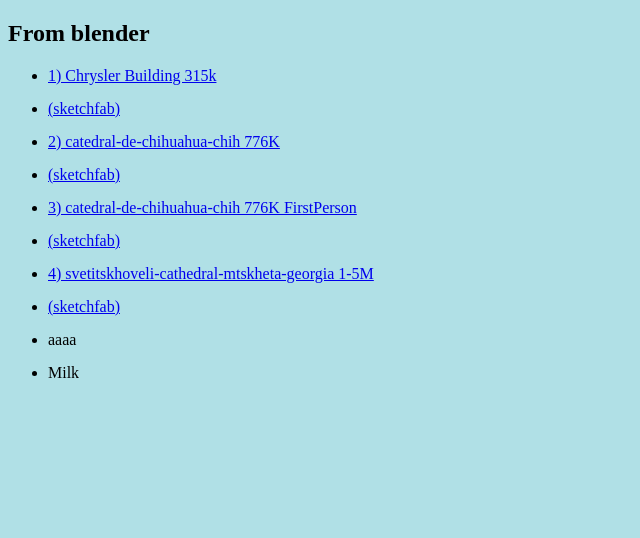
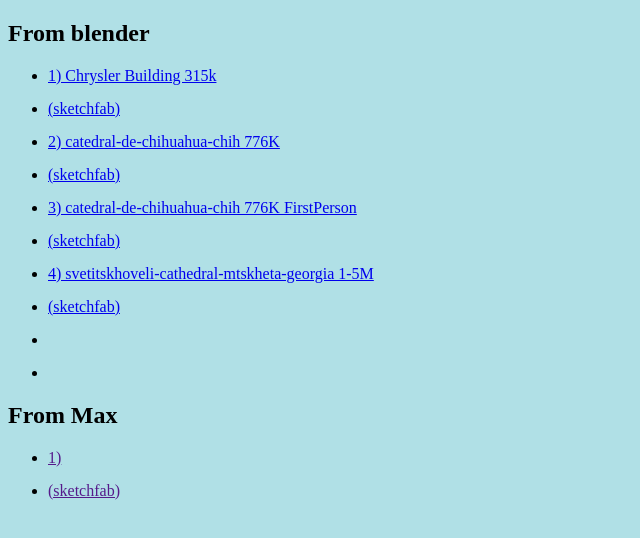
Before and after one commit to MahmoudAshraf-CIS/BlenderVerge3DExport, a website: page index.html in a window 1280 px wide. Shown: the whole page, without its empty margins (0-640 px from the left). Drawn offline with Linux system fonts and the light colour scheme.

Commit message:
Update index.html

```diff
--- a/index.html
+++ b/index.html
@@ -25,33 +25,42 @@
     <h2>From blender</h2>
     <ul>
         <li><a href="Chrysler Building/Chrysler Building.html" target="_blank">1) Chrysler Building 315k</a></li>
-        <li><a href="https://sketchfab.com/3d-models/chrysler-building-6345ce92f01b4e569d6d438f5038414f">(sketchfab)</a>
+        <li><a href="https://sketchfab.com/3d-models/chrysler-building-6345ce92f01b4e569d6d438f5038414f" target="_blank">(sketchfab)</a>
         </li>
 
 
-        <li><a href="catedral-de-chihuahua-chih 776K/catedral-de-chihuahua-chih 776K.html"
-                target="_blank">2) catedral-de-chihuahua-chih 776K </a></li>
+        <li><a href="catedral-de-chihuahua-chih 776K/catedral-de-chihuahua-chih 776K.html" target="_blank">2)
+                catedral-de-chihuahua-chih 776K </a></li>
         <li><a
-                href="https://sketchfab.com/3d-models/catedral-de-chihuahua-chih-1962d73d41cc4dfd9238646dae5de5bb">(sketchfab)</a>
+                href="https://sketchfab.com/3d-models/catedral-de-chihuahua-chih-1962d73d41cc4dfd9238646dae5de5bb" target="_blank">(sketchfab)</a>
         </li>
 
 
         <li><a href="catedral-de-chihuahua-chih 776K FirstPerson/catedral-de-chihuahua-chih 776K FirstPerson.html"
                 target="_blank">3) catedral-de-chihuahua-chih 776K FirstPerson </a></li>
         <li><a
-                href="https://sketchfab.com/3d-models/catedral-de-chihuahua-chih-1962d73d41cc4dfd9238646dae5de5bb">(sketchfab)</a>
+                href="https://sketchfab.com/3d-models/catedral-de-chihuahua-chih-1962d73d41cc4dfd9238646dae5de5bb" target="_blank">(sketchfab)</a>
         </li>
 
 
         <li><a href="svetitskhoveli-cathedral-mtskheta-georgia 1-5M/svetitskhoveli-cathedral-mtskheta-georgia 1-5M.html"
                 target="_blank">4) svetitskhoveli-cathedral-mtskheta-georgia 1-5M </a></li>
         <li><a
-                href="https://sketchfab.com/3d-models/svetitskhoveli-cathedral-mtskheta-georgia-22362072fe5d4bd08ea78e89df4b3e4c">(sketchfab)</a>
+                href="https://sketchfab.com/3d-models/svetitskhoveli-cathedral-mtskheta-georgia-22362072fe5d4bd08ea78e89df4b3e4c" target="_blank">(sketchfab)</a>
         </li>
 
-        <li>aaaa</li>
-        <li>Milk</li>
+        <li></li>
+        <li></li>
     </ul>
+
+    <h2>From Max</h2>
+    <ul>
+        <li><a href="" target="_blank">1) </a></li>
+        <li><a href="">(sketchfab)</a>
+        </li>
+    </ul>
+
+
 
 </body>
 
```
